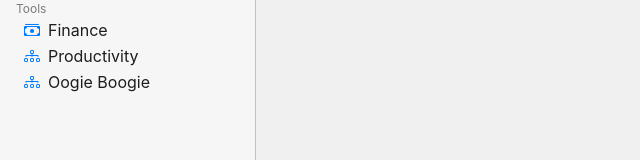
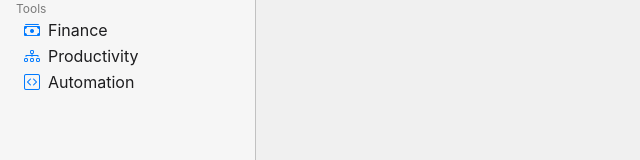
Before and after one commit to panchi64/personal-website, a Next.js app: page / in a window 1280 px wide. Shown: the part 349-509 px from the top of the page, without its empty margins (0-640 px from the left). Built offline with nearby package versions, Linux system fonts and the light colour scheme.

Commit message:
Updated tools section

```diff
--- a/components/layouts/MenuLayout.tsx
+++ b/components/layouts/MenuLayout.tsx
@@ -53,8 +53,8 @@ const menuSectionPayloadExample: any = {
           sectionIcon: 'bi-diagram-3',
         },
         {
-                    sectionName: 'oogie boogie',
-                    sectionIcon: 'bi-diagram-3',
+          sectionName: 'Automation',
+          sectionIcon: 'bi-code-square',
         },
       ],
     },
@@ -80,14 +80,14 @@ const socialDetailsPayloadExample: any = [
 ];
 
 const MenuLayout = (props: { children: any }) => {
-    const {children} = props;
+  const { children } = props;
 
   return (
     <>
       <MenuBar>
         <div className='grid grid-col justify-center h-full'>
           <div className='max-w-[240px] overflow-hidden flex flex-col h-full'>
-                        <SearchBar/>
+            <SearchBar />
 
             <ProfileSection
               title='francisco casiano'
@@ -105,7 +105,7 @@ const MenuLayout = (props: { children: any }) => {
               })}
             </div>
             <div className='w-full my-2'>
-                            <MenuFooter socialDetails={socialDetailsPayloadExample}/>
+              <MenuFooter socialDetails={socialDetailsPayloadExample} />
             </div>
           </div>
         </div>
```
Lines whose indentation alone changed are shown as unchanged.
